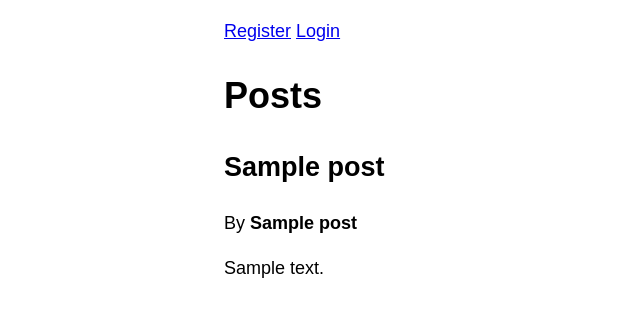
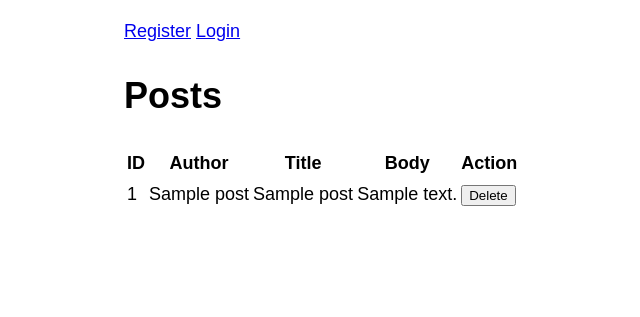
Before and after one commit to balbesqueen/cogitech, a Symfony app: template templates/post/index.html.twig in a window 1280 px wide. Shown: the top 317 px of the page, without its empty margins (16-656 px from the left). Run offline with Twig, Linux system fonts and the light colour scheme; the template is opened without the code that fills it: most values are stand-ins (such as "Sample title", 1, 10 or a date in 2020); some libraries are stand-ins or nearby versions.

Commit message:
ui improvements some changes to make it more relatable to the requirements

```diff
--- a/templates/post/index.html.twig
+++ b/templates/post/index.html.twig
@@ -4,11 +4,10 @@
 
 {% block body %}
 <style>
-    .example-wrapper { margin: 1em auto; max-width: 800px; width: 95%; font: 18px/1.5 sans-serif; }
-    .example-wrapper code { background: #F5F5F5; padding: 2px 6px; }
+    .wrapper { margin: 1em auto; max-width: 1000px; width: 95%; font: 18px/1.5 sans-serif; }
 </style>
 
-<div class="example-wrapper">
+<div class="wrapper">
     <div>
         {% if app.user %}
             <p>Hello, {{ app.user.email}}</p>
@@ -29,15 +28,30 @@
 
     <h1>Posts</h1>
 
-    {% for post in posts %}
-        <h2>{{ post.title }}</h2>
-
-        {% if app.user %}
-            <a href="{{ path('post_delete', {'id': post.id}) }}">Delete</a>
-        {% endif %}
-
-        <p>By <strong>{{ post.authorName }}</strong></p>
-        <article>{{ post.body }}</article>
-    {% endfor %}
+    <table>
+        <thead>
+            <th>ID</th>
+            <th>Author</th>
+            <th>Title</th>
+            <th>Body</th>
+            <th>Action</th>
+        </thead>
+        <tbody>
+            {% for post in posts %}
+                <tr>
+                    <td>{{ post.id }}</td>
+                    <td>{{ post.authorName }}</td>
+                    <td>{{ post.title }}</td>
+                    <td>{{ post.body }}</td>
+                    <td>
+                        {# <a href="{{ path('post_delete', {'id': post.id}) }}">Delete</a> #}
+                        <form action="{{ path('post_delete', {'id': post.id}) }}" method="POST">
+                            <button type="submit">Delete</button>
+                        </form>
+                    </td>
+                </tr>
+            {% endfor %}
+        </tbody>
+    </table>
 </div>
 {% endblock %}
```
Also changed, not shown: src/Controller/PostController.php (+2 -10 lines), src/Entity/Post.php (+10 -3 lines), 1 other file.
